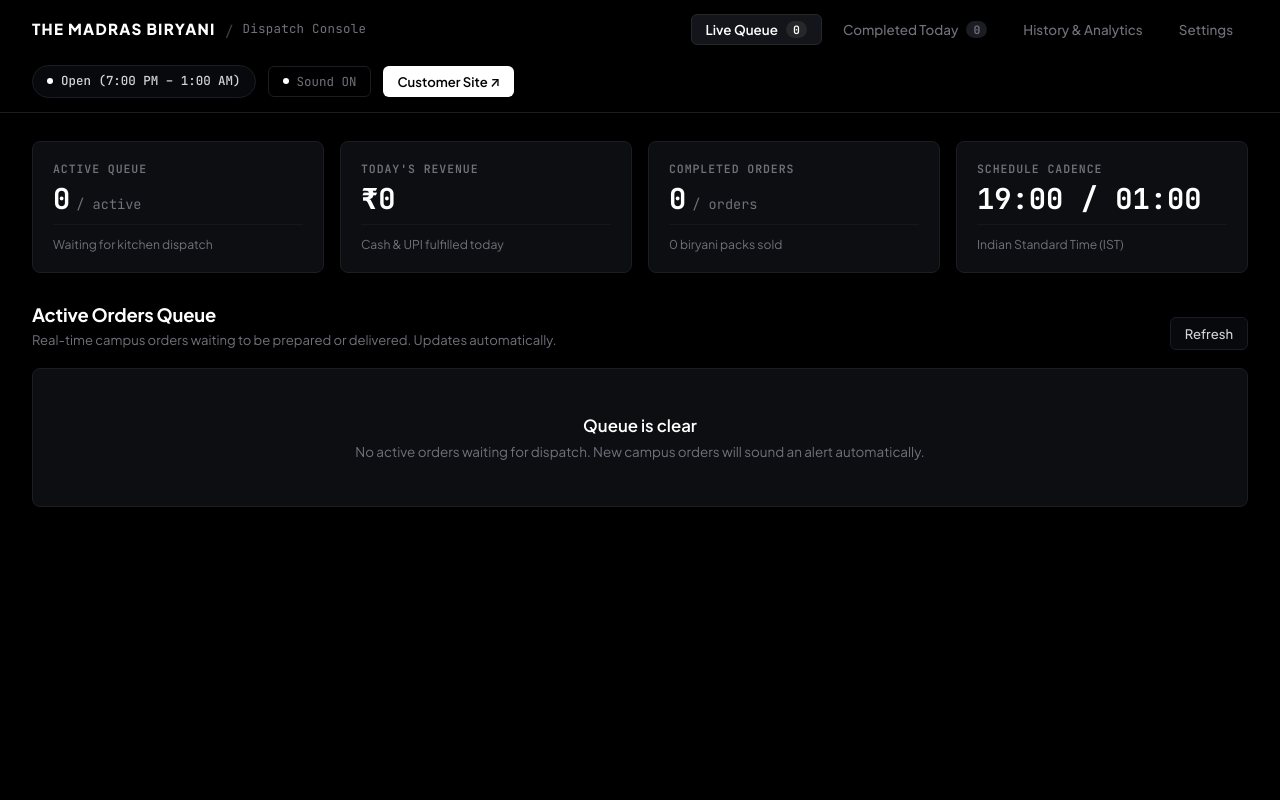
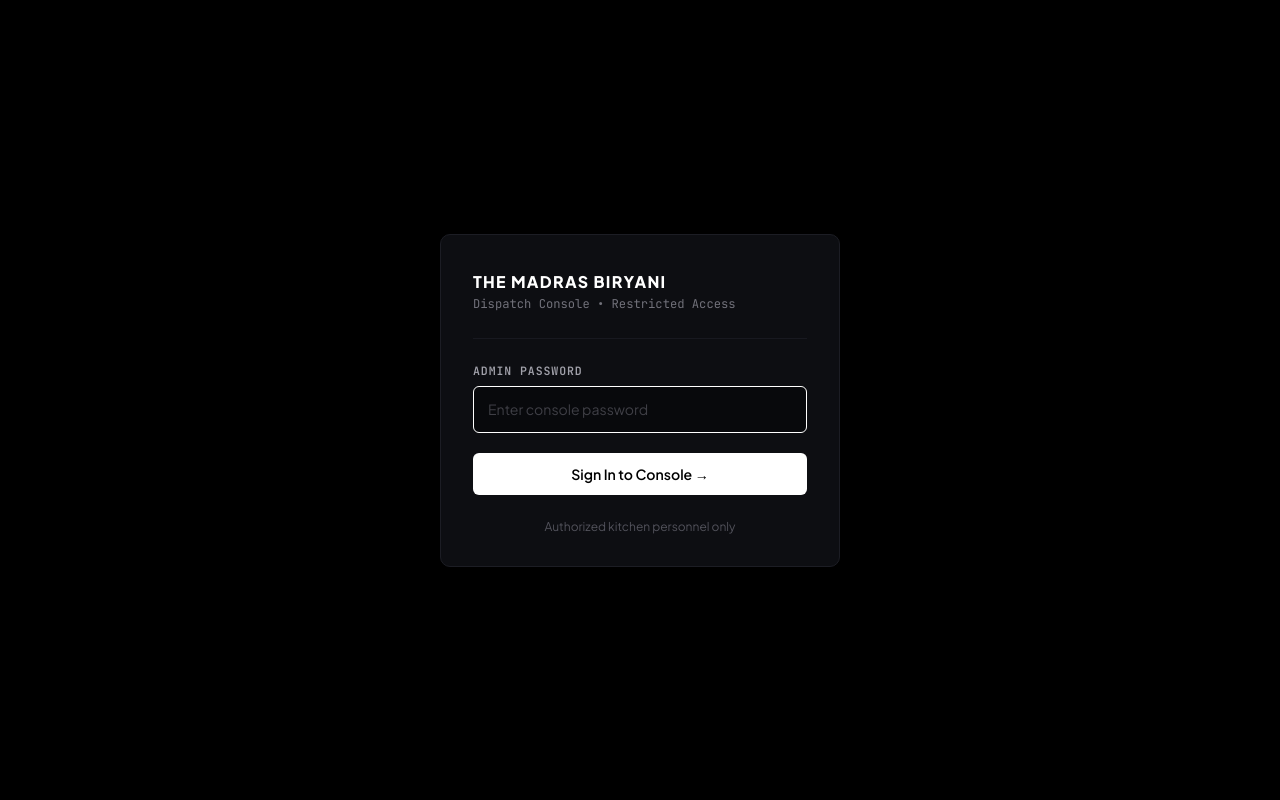
Before and after one commit to ajx1707/Biryani, a Flask app: page /admin in a window 1280 px wide. Run offline with Flask 3, Linux system fonts and the light colour scheme; data that the repository does not hold is empty.

Commit message:
feat: secure admin console with password login, session auth, and remove public footer link

```diff
--- a/app.py
+++ b/app.py
@@ -3,12 +3,14 @@ import shutil
 import csv
 import json
 import io
+from functools import wraps
 from datetime import datetime, time, timedelta
 from flask import Flask, render_template, request, jsonify, send_file, Response, redirect, url_for, session
 from database import (
     init_db, SessionLocal, Order, Setting,
     get_setting, set_setting, check_shop_status,
-    get_now_ist, generate_order_code
+    get_now_ist, generate_order_code,
+    verify_admin_password, get_admin_password
 )
 
 # Initialize Flask application
@@ -225,29 +227,67 @@ def get_order_by_code(order_code):
 
 
 # -------------------------------------------------------------
-# Admin / Team Operations Routes
+# Admin Authentication & Team Operations Routes
 # -------------------------------------------------------------
+
+def admin_required(f):
+    @wraps(f)
+    def decorated_function(*args, **kwargs):
+        if not session.get("admin_logged_in"):
+            return jsonify({"success": False, "error": "Unauthorized. Please log in to admin console."}), 401
+        return f(*args, **kwargs)
+    return decorated_function
+
 
 @app.route("/admin")
 def admin_page():
-    """Admin portal dashboard."""
+    """Admin portal dashboard - requires login."""
+    if not session.get("admin_logged_in"):
+        return render_template("admin_login.html")
     return render_template("admin.html")
 
 
-@app.route("/api/admin/verify-pin", methods=["POST"])
-def verify_admin_pin():
-    """Verify admin PIN."""
+@app.route("/api/admin/login", methods=["POST"])
+def admin_login():
+    """Verify admin password and create session."""
     data = request.get_json() or {}
-    pin = str(data.get("pin", "")).strip()
-    saved_pin = str(get_setting("admin_pin", "1234")).strip()
+    password = str(data.get("password", "")).strip()
 
-    if pin == saved_pin:
-        session["admin_authenticated"] = True
+    if verify_admin_password(password):
+        session["admin_logged_in"] = True
+        session.permanent = True
         return jsonify({"success": True})
-    return jsonify({"success": False, "error": "Incorrect PIN"}), 401
+    return jsonify({"success": False, "error": "Incorrect password. Access denied."}), 401
+
+
+@app.route("/admin/logout")
+@app.route("/api/admin/logout", methods=["GET", "POST"])
+def admin_logout():
+    """Log out admin console session."""
+    session.pop("admin_logged_in", None)
+    return redirect(url_for("admin_page"))
+
+
+@app.route("/api/admin/change-password", methods=["POST"])
+@admin_required
+def admin_change_password():
+    """Change admin password in database."""
+    data = request.get_json() or {}
+    current_pass = str(data.get("current_password", "")).strip()
+    new_pass = str(data.get("new_password", "")).strip()
+
+    if not verify_admin_password(current_pass):
+        return jsonify({"success": False, "error": "Current password is incorrect."}), 400
+
+    if len(new_pass) < 4:
+        return jsonify({"success": False, "error": "New password must be at least 4 characters long."}), 400
+
+    set_setting("admin_password", new_pass)
+    return jsonify({"success": True, "message": "Password updated successfully!"})
 
 
 @app.route("/api/admin/orders/active", methods=["GET"])
+@admin_required
 def get_active_orders():
     """Get live pending & in-progress orders."""
     db = SessionLocal()
@@ -264,6 +304,7 @@ def get_active_orders():
 
 
 @app.route("/api/admin/orders/completed-today", methods=["GET"])
+@admin_required
 def get_completed_today():
     """
     Get all orders marked completed TODAY (IST calendar day).
@@ -304,6 +345,7 @@ def get_completed_today():
 
 
 @app.route("/api/admin/orders/all", methods=["GET"])
+@admin_required
 def get_all_orders():
     """
     Get all orders with filter options:
@@ -365,6 +407,7 @@ def get_all_orders():
 
 
 @app.route("/api/admin/orders/<int:order_id>/status", methods=["POST"])
+@admin_required
 def update_order_status(order_id):
     """Update order status (e.g., mark as completed, cancelled)."""
     data = request.get_json() or {}
@@ -394,6 +437,7 @@ def update_order_status(order_id):
 
 
 @app.route("/api/admin/settings", methods=["GET", "POST"])
+@admin_required
 def admin_settings():
     """Get or update shop settings & operational hours."""
     if request.method == "POST":
@@ -448,6 +492,7 @@ def admin_settings():
 
 
 @app.route("/api/admin/export-csv")
+@admin_required
 def export_csv():
     """Download clean CSV of all orders."""
     db = SessionLocal()
--- a/render.yaml
+++ b/render.yaml
@@ -8,6 +8,10 @@ services:
     envVars:
       - key: PYTHON_VERSION
         value: 3.10.11
+      - key: ADMIN_PASSWORD
+        value: madras123
+      - key: SECRET_KEY
+        generateValue: true
       - key: DATABASE_URL
         fromDatabase:
           name: madras-biryani-db
--- a/static/css/admin.css
+++ b/static/css/admin.css
@@ -238,6 +238,28 @@ body {
 
 .btn-customer-site:hover {
   background: #E4E4E7;
+}
+
+.btn-admin-logout {
+  background: transparent;
+  border: 1px solid var(--border-card);
+  color: var(--text-muted);
+  font-family: var(--font-heading);
+  font-size: 0.82rem;
+  font-weight: 500;
+  padding: 6px 14px;
+  border-radius: var(--radius-sm);
+  text-decoration: none;
+  display: inline-flex;
+  align-items: center;
+  transition: all 0.15s ease;
+  white-space: nowrap;
+}
+
+.btn-admin-logout:hover {
+  color: #EF4444;
+  border-color: #551D1D;
+  background: rgba(239, 68, 68, 0.06);
 }
 
 /* -------------------------------------------------------------
--- a/static/js/admin.js
+++ b/static/js/admin.js
@@ -619,6 +619,73 @@ document.addEventListener("DOMContentLoaded", () => {
     }
   }
 
+  // Password Change Form
+  const passwordForm = document.getElementById("passwordForm");
+  const currentPasswordInput = document.getElementById("currentPassword");
+  const newPasswordInput = document.getElementById("newPassword");
+  const confirmNewPasswordInput = document.getElementById("confirmNewPassword");
+  const passwordAlert = document.getElementById("passwordAlert");
+  const btnChangePassword = document.getElementById("btnChangePassword");
+
+  if (passwordForm) {
+    passwordForm.addEventListener("submit", async (e) => {
+      e.preventDefault();
+      const current_password = currentPasswordInput.value.trim();
+      const new_password = newPasswordInput.value.trim();
+      const confirm_password = confirmNewPasswordInput.value.trim();
+
+      if (!current_password || !new_password) return;
+
+      if (new_password !== confirm_password) {
+        showPasswordAlert("New passwords do not match.", false);
+        return;
+      }
+
+      if (new_password.length < 4) {
+        showPasswordAlert("New password must be at least 4 characters.", false);
+        return;
+      }
+
+      btnChangePassword.disabled = true;
+      btnChangePassword.textContent = "Updating...";
+
+      try {
+        const res = await fetch("/api/admin/change-password", {
+          method: "POST",
+          headers: { "Content-Type": "application/json" },
+          body: JSON.stringify({ current_password, new_password })
+        });
+        const data = await res.json();
+        if (data.success) {
+          showPasswordAlert("Password updated successfully!", true);
+          passwordForm.reset();
+        } else {
+          showPasswordAlert(data.error || "Failed to update password.", false);
+        }
+      } catch (err) {
+        showPasswordAlert("Network error. Please try again.", false);
+      } finally {
+        btnChangePassword.disabled = false;
+        btnChangePassword.textContent = "Update Password";
+      }
+    });
+  }
+
+  function showPasswordAlert(msg, isSuccess) {
+    if (!passwordAlert) return;
+    passwordAlert.textContent = msg;
+    passwordAlert.classList.remove("hidden");
+    if (isSuccess) {
+      passwordAlert.style.background = "rgba(16, 185, 129, 0.1)";
+      passwordAlert.style.border = "1px solid rgba(16, 185, 129, 0.3)";
+      passwordAlert.style.color = "#34D399";
+    } else {
+      passwordAlert.style.background = "rgba(239, 68, 68, 0.1)";
+      passwordAlert.style.border = "1px solid rgba(239, 68, 68, 0.3)";
+      passwordAlert.style.color = "#F87171";
+    }
+  }
+
   // Initial Data Fetch
   fetchLiveOrders();
   fetchTodayCompleted();
--- a/templates/admin.html
+++ b/templates/admin.html
@@ -61,6 +61,10 @@
 
         <a href="/" target="_blank" class="btn-customer-site" title="View Customer Website">
           Customer Site ↗
+        </a>
+
+        <a href="/admin/logout" class="btn-admin-logout" title="Log out of admin console">
+          Log Out
         </a>
       </div>
     </header>
@@ -362,6 +366,34 @@
             </div>
           </div>
 
+          <!-- Security & Password Settings -->
+          <div class="settings-card">
+            <h3 class="card-heading">Console Security & Password</h3>
+            <p class="card-desc">Change the master password required to access this kitchen dispatch portal.</p>
+
+            <form id="passwordForm" class="settings-form">
+              <div class="input-field">
+                <label for="currentPassword">Current Password</label>
+                <input type="password" id="currentPassword" placeholder="Enter current password" required>
+              </div>
+
+              <div class="form-row-2">
+                <div class="input-field">
+                  <label for="newPassword">New Password</label>
+                  <input type="password" id="newPassword" placeholder="New password (min 4 chars)" required minlength="4">
+                </div>
+                <div class="input-field">
+                  <label for="confirmNewPassword">Confirm New Password</label>
+                  <input type="password" id="confirmNewPassword" placeholder="Confirm new password" required minlength="4">
+                </div>
+              </div>
+
+              <div id="passwordAlert" class="hidden" style="font-size:0.8rem; padding:8px 12px; border-radius:6px; font-family:var(--font-mono);"></div>
+
+              <button type="submit" class="btn-save-settings" id="btnChangePassword">Update Password</button>
+            </form>
+          </div>
+
         </div>
       </section>
 
--- /dev/null
+++ b/templates/admin_login.html
@@ -0,0 +1,223 @@
+<!DOCTYPE html>
+<html lang="en">
+<head>
+  <meta charset="UTF-8">
+  <meta name="viewport" content="width=device-width, initial-scale=1.0">
+  <title>Admin Login | The Madras Biryani</title>
+
+  <link rel="preconnect" href="https://fonts.googleapis.com">
+  <link rel="preconnect" href="https://fonts.gstatic.com" crossorigin>
+  <link href="https://fonts.googleapis.com/css2?family=JetBrains+Mono:wght@400;500;600;700&family=Plus+Jakarta+Sans:wght@400;500;600;700;800&display=swap" rel="stylesheet">
+
+  <style>
+    * {
+      margin: 0;
+      padding: 0;
+      box-sizing: border-box;
+    }
+
+    body {
+      background-color: #000000;
+      color: #FFFFFF;
+      font-family: 'Plus Jakarta Sans', -apple-system, BlinkMacSystemFont, sans-serif;
+      min-height: 100vh;
+      display: flex;
+      align-items: center;
+      justify-content: center;
+      padding: 20px;
+      -webkit-font-smoothing: antialiased;
+    }
+
+    .login-container {
+      width: 100%;
+      max-width: 400px;
+      background: #0D0E12;
+      border: 1px solid #1C1D24;
+      border-radius: 10px;
+      padding: 36px 32px 32px;
+      box-shadow: 0 25px 80px rgba(0, 0, 0, 0.95);
+      animation: fadeIn 0.2s ease-out;
+    }
+
+    @keyframes fadeIn {
+      from { opacity: 0; transform: translateY(8px); }
+      to { opacity: 1; transform: translateY(0); }
+    }
+
+    .brand-title {
+      font-size: 1rem;
+      font-weight: 800;
+      letter-spacing: 0.08em;
+      color: #FFFFFF;
+      text-transform: uppercase;
+    }
+
+    .brand-sub {
+      font-family: 'JetBrains Mono', monospace;
+      font-size: 0.76rem;
+      color: #71717A;
+      margin-top: 4px;
+      margin-bottom: 26px;
+      display: block;
+    }
+
+    .divider {
+      height: 1px;
+      background: #181920;
+      margin-bottom: 24px;
+    }
+
+    .form-group {
+      display: flex;
+      flex-direction: column;
+      gap: 8px;
+      margin-bottom: 20px;
+    }
+
+    .form-label {
+      font-family: 'JetBrains Mono', monospace;
+      font-size: 0.72rem;
+      font-weight: 600;
+      color: #A1A1AA;
+      letter-spacing: 0.08em;
+      text-transform: uppercase;
+    }
+
+    .form-input {
+      background: #08090C;
+      border: 1px solid #1C1D24;
+      border-radius: 6px;
+      color: #FFFFFF;
+      font-family: 'JetBrains Mono', monospace;
+      font-size: 0.95rem;
+      padding: 12px 14px;
+      outline: none;
+      transition: border-color 0.15s ease;
+      width: 100%;
+    }
+
+    .form-input:focus {
+      border-color: #FFFFFF;
+    }
+
+    .form-input::placeholder {
+      color: #3F3F46;
+      font-family: 'Plus Jakarta Sans', sans-serif;
+      font-size: 0.88rem;
+    }
+
+    .btn-submit {
+      width: 100%;
+      background: #FFFFFF;
+      color: #000000;
+      border: none;
+      border-radius: 6px;
+      font-family: 'Plus Jakarta Sans', sans-serif;
+      font-size: 0.88rem;
+      font-weight: 600;
+      padding: 12px;
+      cursor: pointer;
+      transition: background 0.15s ease;
+    }
+
+    .btn-submit:hover {
+      background: #E4E4E7;
+    }
+
+    .btn-submit:disabled {
+      opacity: 0.5;
+      cursor: not-allowed;
+    }
+
+    .error-msg {
+      background: rgba(239, 68, 68, 0.1);
+      border: 1px solid rgba(239, 68, 68, 0.3);
+      color: #F87171;
+      font-size: 0.8rem;
+      padding: 10px 12px;
+      border-radius: 6px;
+      margin-bottom: 16px;
+      display: none;
+    }
+
+    .login-footer {
+      margin-top: 24px;
+      text-align: center;
+      font-size: 0.75rem;
+      color: #52525B;
+    }
+  </style>
+</head>
+<body>
+
+  <div class="login-container">
+    <div class="brand-title">THE MADRAS BIRYANI</div>
+    <span class="brand-sub">Dispatch Console • Restricted Access</span>
+    <div class="divider"></div>
+
+    <div class="error-msg" id="errorMsg">Incorrect password. Please try again.</div>
+
+    <form id="loginForm" autocomplete="off">
+      <div class="form-group">
+        <label for="adminPassword" class="form-label">Admin Password</label>
+        <input
+          type="password"
+          id="adminPassword"
+          class="form-input"
+          placeholder="Enter console password"
+          required
+          autofocus
+        >
+      </div>
+
+      <button type="submit" class="btn-submit" id="btnSubmit">
+        Sign In to Console →
+      </button>
+    </form>
+
+    <div class="login-footer">
+      Authorized kitchen personnel only
+    </div>
+  </div>
+
+  <script>
+    const form = document.getElementById("loginForm");
+    const passwordInput = document.getElementById("adminPassword");
+    const errorMsg = document.getElementById("errorMsg");
+    const btnSubmit = document.getElementById("btnSubmit");
+
+    form.addEventListener("submit", async (e) => {
+      e.preventDefault();
+      const password = passwordInput.value.trim();
+      if (!password) return;
+
+      errorMsg.style.display = "none";
+      btnSubmit.disabled = true;
+      btnSubmit.textContent = "Verifying...";
+
+      try {
+        const res = await fetch("/api/admin/login", {
+          method: "POST",
+          headers: { "Content-Type": "application/json" },
+          body: JSON.stringify({ password })
+        });
+        const data = await res.json();
+        if (data.success) {
+          window.location.href = "/admin";
+        } else {
+          errorMsg.textContent = data.error || "Incorrect password. Access denied.";
+          errorMsg.style.display = "block";
+          passwordInput.value = "";
+          passwordInput.focus();
+        }
+      } catch (err) {
+        errorMsg.textContent = "Network error. Please try again.";
+        errorMsg.style.display = "block";
+      } finally {
+        btnSubmit.disabled = false;
+        btnSubmit.textContent = "Sign In to Console →";
+      }
+    });
+  </script>
+</body>
+</html>
--- a/templates/index.html
+++ b/templates/index.html
@@ -181,9 +181,6 @@
       <!-- Minimal, Clean Footer -->
       <footer class="app-footer">
         <p class="footer-copy">© The Madras Biryani • Campus Kitchen</p>
-        <p class="admin-link-wrapper">
-          <a href="/admin" class="admin-direct-link">Staff Portal →</a>
-        </p>
       </footer>
 
     </main>
```
Also changed, not shown: database.py (+22 -0 lines).
